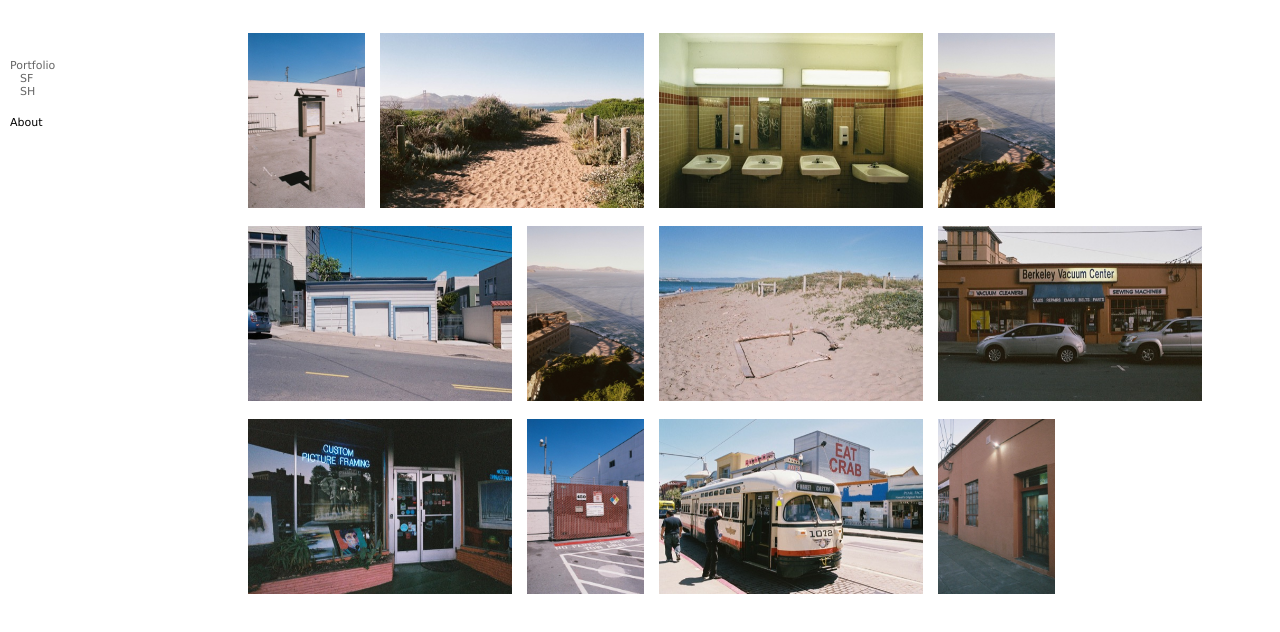
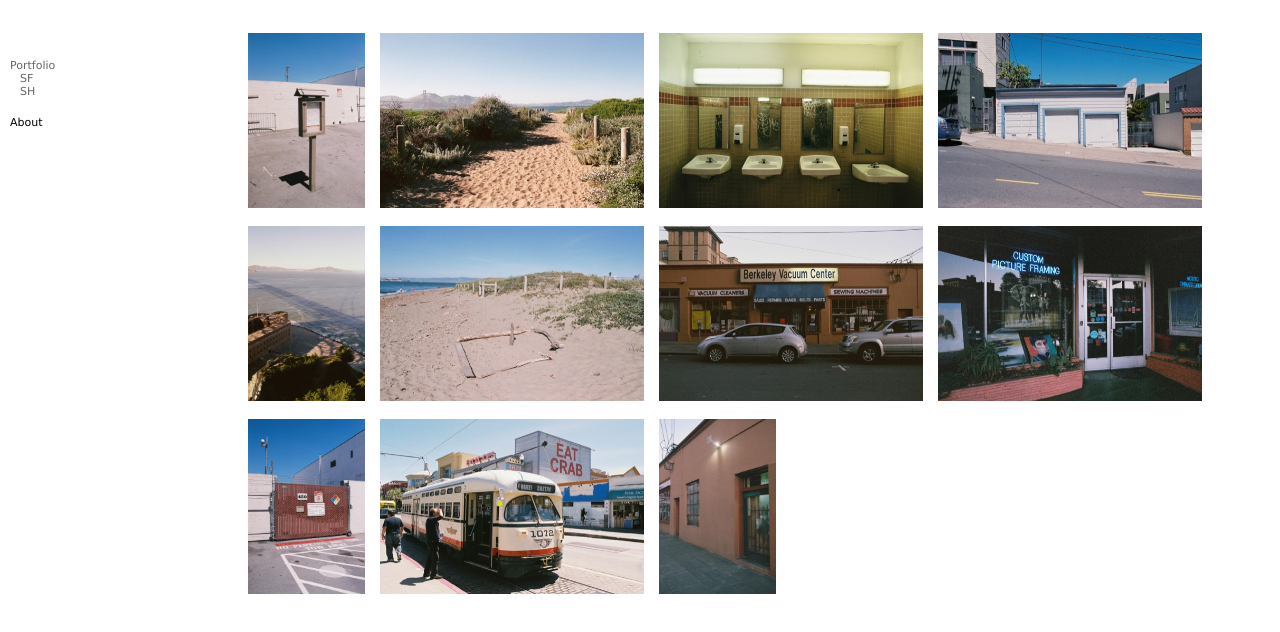
Before and after one commit to terrenceliu/archive_portfolio, a plain HTML site: page sf.html in a window 1280 px wide. Drawn offline with Linux system fonts and the light colour scheme.

Commit message:
update template & sourcecode

```diff
--- a/sf.html
+++ b/sf.html
@@ -42,8 +42,6 @@
 
                 <a href=" images/sf/11.jpg " class="thickbox" rel="gallery-plants" title=" "><img src=" images/sf/thumbnails/11.jpg" height="175"></a>
 
-                <a href=" images/sf/13.jpg " class="thickbox" rel="gallery-plants" title=" "><img src=" images/sf/thumbnails/13.jpg" height="175"></a>
-
                 <a href=" images/sf/2.jpg " class="thickbox" rel="gallery-plants" title=" "><img src=" images/sf/thumbnails/2.jpg" height="175"></a>
 
                 <a href=" images/sf/3.jpg " class="thickbox" rel="gallery-plants" title=" "><img src=" images/sf/thumbnails/3.jpg" height="175"></a>
```
Also changed, not shown: images/sf/13.jpg (deleted), images/sf/thumbnails/13.jpg (deleted).
